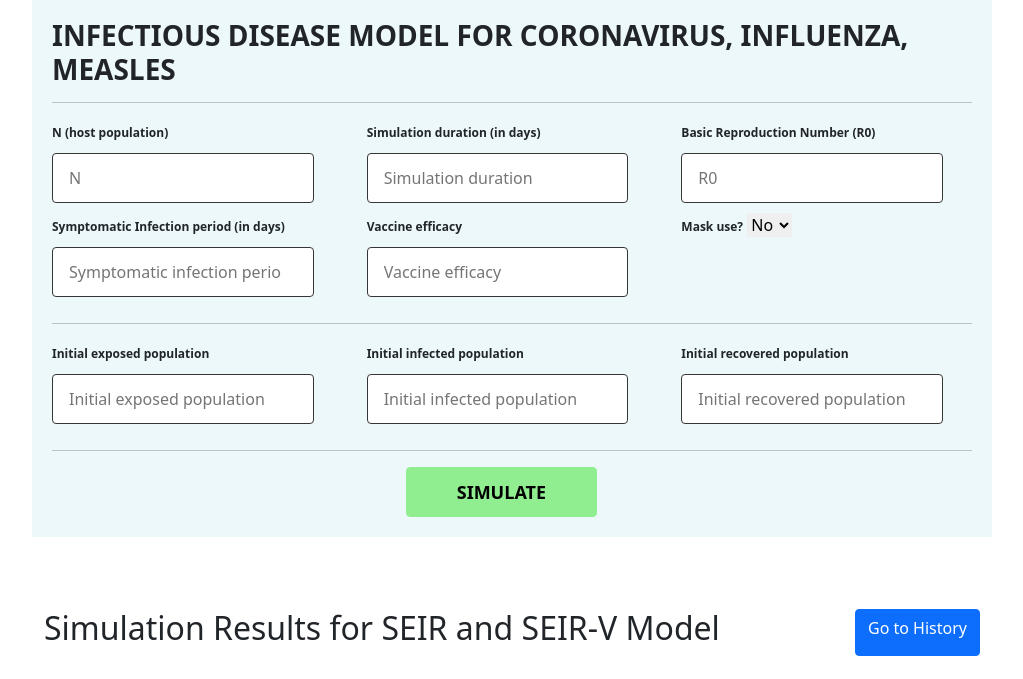
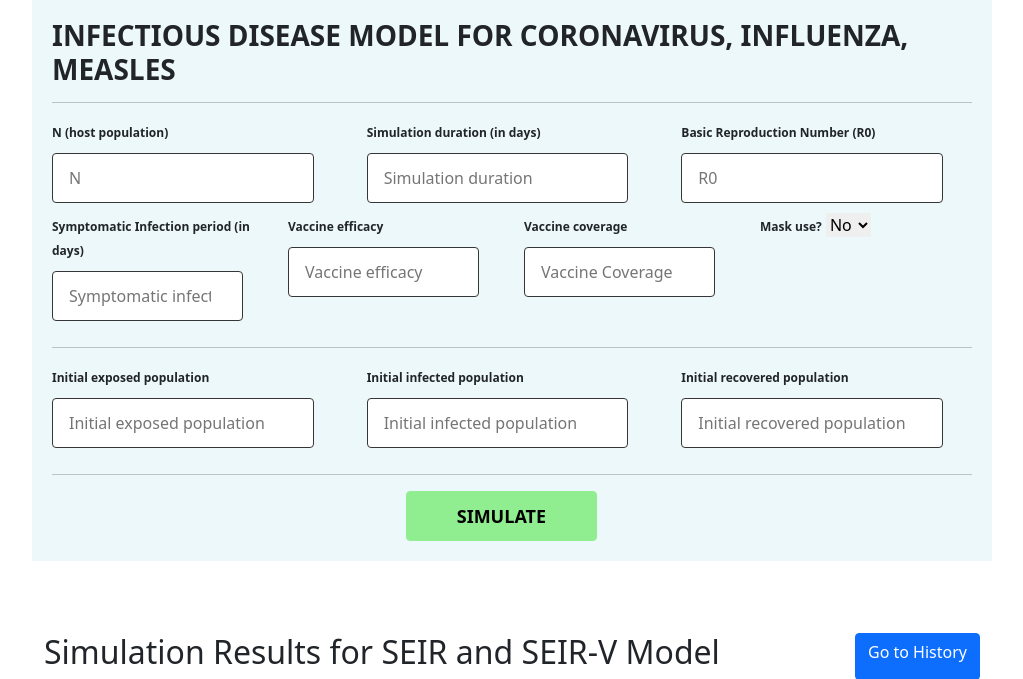
Before and after one commit to Nikolskiee/CMSC128.2-PROJECT, a Django app: page /infectious/ in a window 1280 px wide. Shown: the part 120-799 px from the top of the page, without its empty margins (128-1151 px from the left). Run offline with Django 4.2, Linux system fonts and the light colour scheme; the visitor is signed in with stand-in values (Sample User, id 1); some libraries are stand-ins or nearby versions.

Commit message:
added vax coverage in infectious model

```diff
--- a/seirvice/seirv_app/templates/simulation.html
+++ b/seirvice/seirv_app/templates/simulation.html
@@ -161,6 +161,26 @@
       <h3 style="font-weight: bolder;">INFECTIOUS DISEASE MODEL FOR CORONAVIRUS, INFLUENZA, MEASLES</h3>
       <hr>
         {% csrf_token %}
+        {% if request.user.profession == 'Hospital Staff' %}
+        <div class="row" id="spaced-up-large">
+          <div class="col-lg-3" >
+              <span class="input-label label nopadding">N (host population)</span>
+                {{form.N_in}}
+          </div>
+          <div class="col-lg-3">
+              <span class="input-label label nopadding">Simulation duration (in days)</span>
+                {{form.t_duration}}
+          </div>
+          <div class="col-lg-3">
+              <span class="input-label label nopadding">Basic Reproduction Number (R0)</span>
+                {{form.R0_input}}
+          </div>
+          <div class="col-lg-3">
+            <span class="input-label label nopadding">Incubation period (in days)</span>
+            {{form.t_incubation}}
+          </div>
+        </div>
+        {% else %}
         <div class="row" id="spaced-up-large">
           <div class="col-lg-4" >
               <span class="input-label label nopadding">N (host population)</span>
@@ -175,12 +195,9 @@
                 {{form.R0_input}}
           </div>
         </div>
-        {% if request.user.profession == 'Hospital Staff' %}
+        {% endif %}
+
         <div class="row">
-            <div class="col-lg-3">
-              <span class="input-label label nopadding">Incubation period (in days)</span>
-              {{form.t_incubation}}
-            </div>
           <div class="col-lg-3">
             <span class="input-label label nopadding">Symptomatic Infection period (in days)</span>
                 {{form.t_infection}}
@@ -190,27 +207,17 @@
                 {{form.v_eff}}
           </div>
           <div class="col-lg-3">
+            <span class="input-label label nopadding">Vaccine coverage</span>
+                {{form.cov_val}}
+          </div>
+          <div class="col-lg-3">
             <span class="input-label label nopadding">Mask use?</span>
                 {{form.mask_use}}
           </div>
         </div>
-        {% else %}
-          <div class="row">
-            <div class="col-lg-4">
-              <span class="input-label label nopadding">Symptomatic Infection period (in days)</span>
-                  {{form.t_infection}}
-            </div>
-            <div class="col-lg-4">
-              <span class="input-label label nopadding">Vaccine efficacy</span>
-                  {{form.v_eff}}
-            </div>
-            <div class="col-lg-4">
-              <span class="input-label label nopadding">Mask use?</span>
-                  {{form.mask_use}}
-            </div>
-          </div>
-        {% endif %}
+
         <hr>
+
         <div class="row align-items-end">
           <div class="col-lg-4">
             <span class="input-label label nopadding">Initial exposed population</span>
```
Lines whose indentation alone changed are shown as unchanged.
